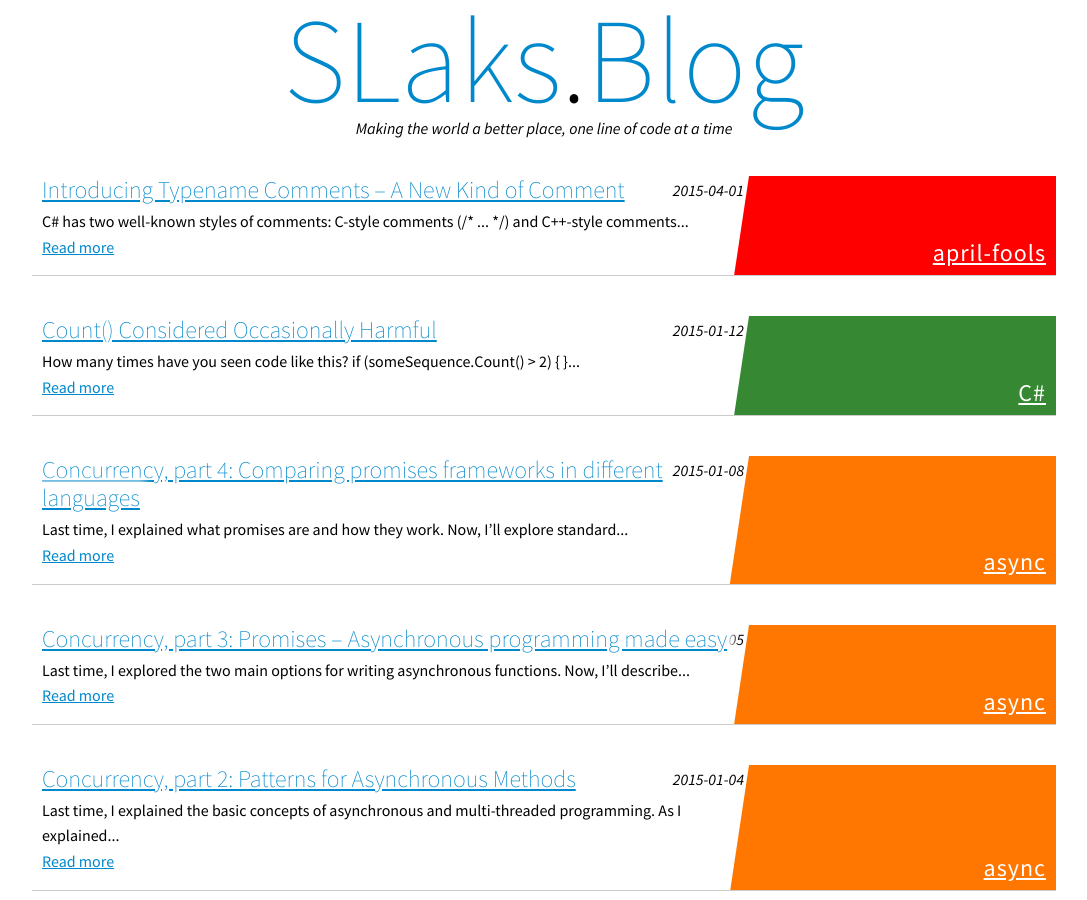
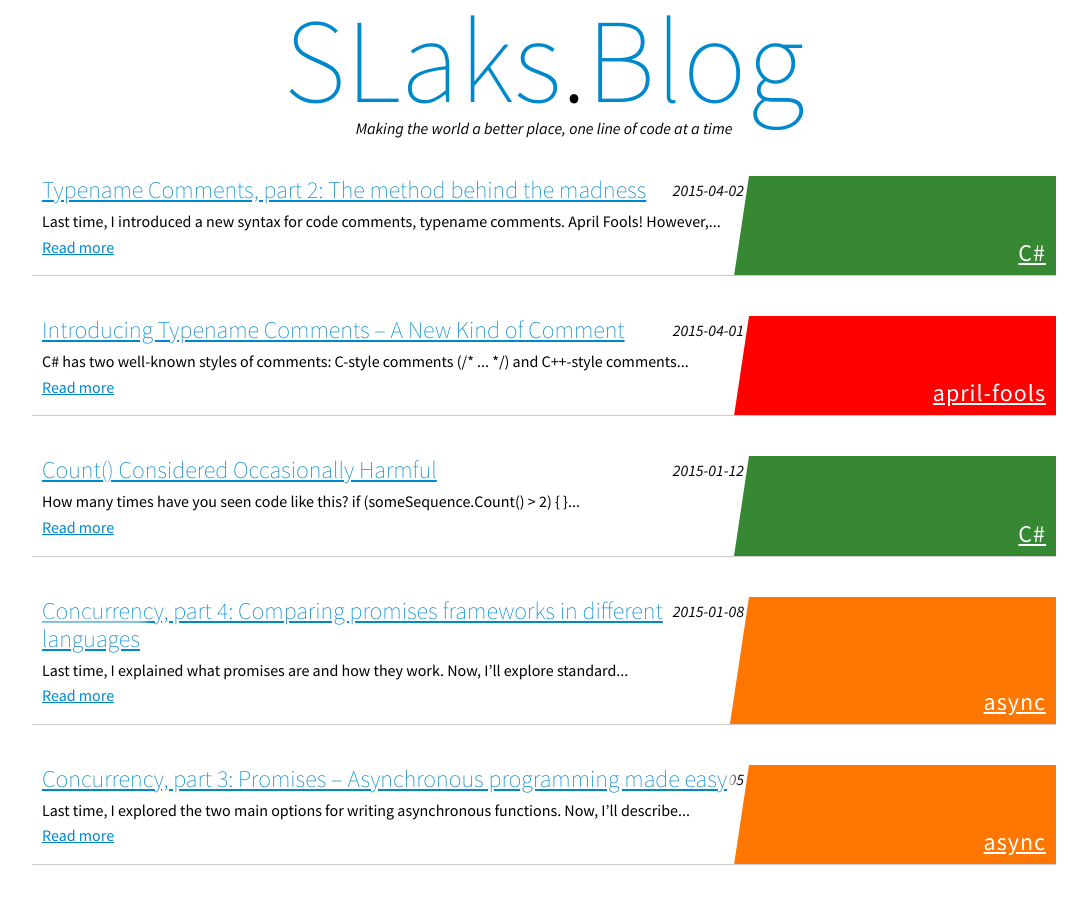
Before and after one commit to SLaks/SLaks.Blog, a Jekyll site: the page built from index.html, in a window 1280 px wide and 900 px high. Shown: the whole window, without its empty margins (96-1183 px from the left). Built offline with Jekyll 4.4.1, drawn with Linux system fonts in a browser that asks for light colours; Markdown is read by kramdown in place of the engine named in the settings; some of the changed lines change nothing that is shown.

Commit message:
Post: Typename Comments, part 2

```diff
--- a/_posts/2015-04-01-typename-comments-a-new-kind-of-comment.md
+++ b/_posts/2015-04-01-typename-comments-a-new-kind-of-comment.md
@@ -61,4 +61,4 @@ The best part of typename comments is their broad support spectrum: This syntax
 
 [<img src="/images/2015/vs-typename-comments.png" alt="Screenshot of syntax highlighting for typename comments" style="max-width:100%;" />](/images/2015/vs-typename-comments.png)
 
-_Next time: The method behind the madness_
+[_Next time: The method behind the madness_](/2015-04-02/typename-comments-the-method-behind-the-madness)
--- /dev/null
+++ b/_posts/2015-04-02-typename-comments-the-method-behind-the-madness.md
@@ -0,0 +1,18 @@
+---
+title: "Typename Comments, part 2: The method behind the madness"
+layout: "post"
+categories: [C#]
+---
+[Last time](/2015-04-01/typename-comments-a-new-kind-of-comment), I introduced a new syntax for code comments, typename comments.  April Fools!  However, although I do not intend for anyone to actually write code like this, everything I wrote in that blog post is true; this syntax does work.
+
+The reason this technique works is that the letter classes are both contained in and derived from the outer `Scope` class.  Because they're contained in the `Scope` class, they are referenced as static members of that class &ndash; `Scope.A`.  However, like any other static member, they can also be accessed through a qualifier of any class that derives from `Scope`.  Since they themselves derive from `Scope`, they can be chained, writing `Scope.A.B.C`, etc.  This is how we construct typenames that can be arbitrarily long
+
+Nesting all of the actual classes in the project within the `Scope` class lets them be referenced in the same fashion.  This is why you can write `Scope.A.B.C.SomeRealClass`.  Since the actual classes don't also inherit `Scope`, you cannot chain them further, but there is no need for that.
+
+Finally, again since all of the actual classes are nested within `Scope`, you don't need to qualify the typenames with `Scope.` &ndash; like any other static members, they can be accessed without a qualifier anywhere inside the declaring class.
+
+This is why you can only use typename comments for types declared within your project (so they can be nested within `Scope`).  Any other type cannot be referenced at the end of the chain, since it isn't nested within the class at the tip.
+
+Like other static members, the qualifier used to reference the member is purely syntactic sugar.  Whether you write `Scope.MyClass` or `Scope.S.o.m.e.L.o.n.g.C.o.m.m.e.n.t.MyClass`, you're actually just referencing `Scope.MyClass` (albeit in a convoluted way), so the comment is not visible in compiled code.
+
+The syntax highlighting is actually a side-effect of an unrelated feature new to Roslyn.  Roslyn will detect unnecessary qualifications &ndash; extra namespaces, using type names instead of keywords, or incorrect or unnecessary qualifiers for static members &ndash; and render them in a faded color, and also offer a quick fix to remove them.  This entire technique is about adding unnecessary qualifiers to typenames, so Roslyn fades all of the qualifiers to tell you to remove them.
```
